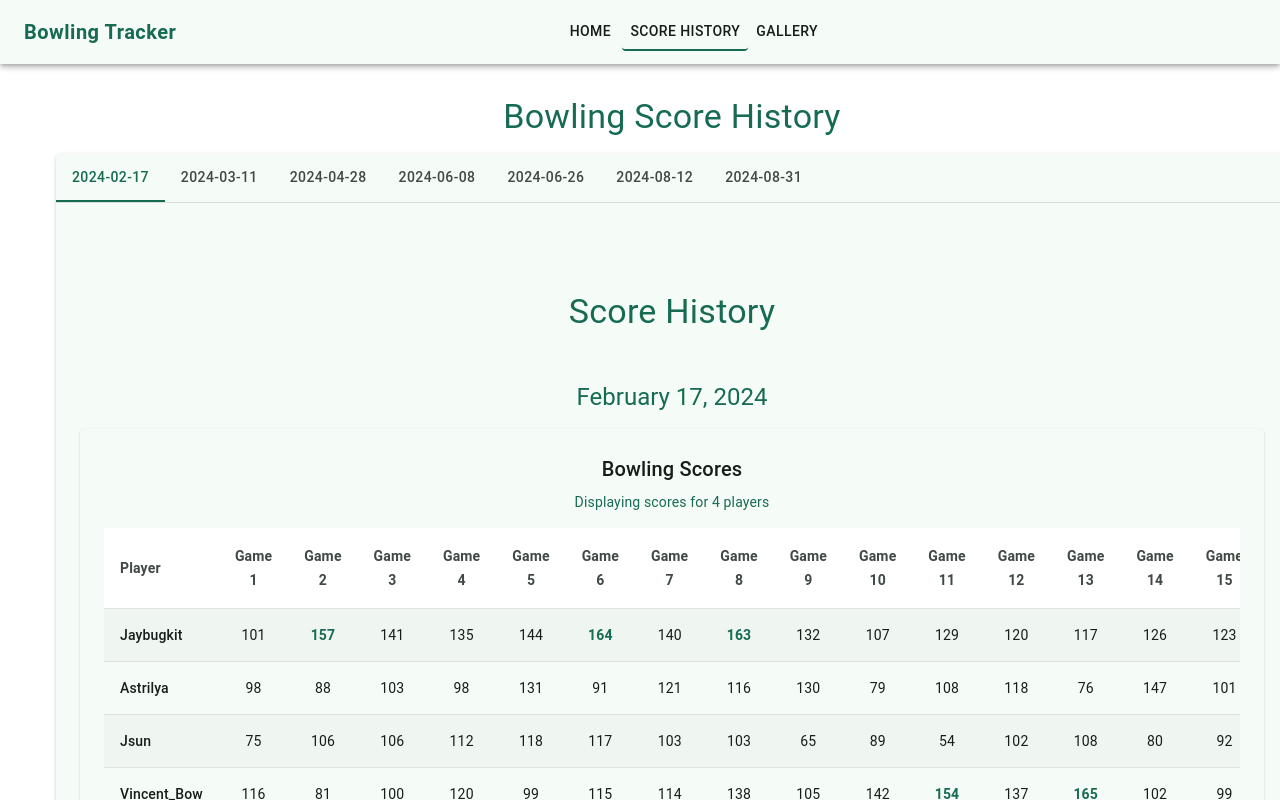
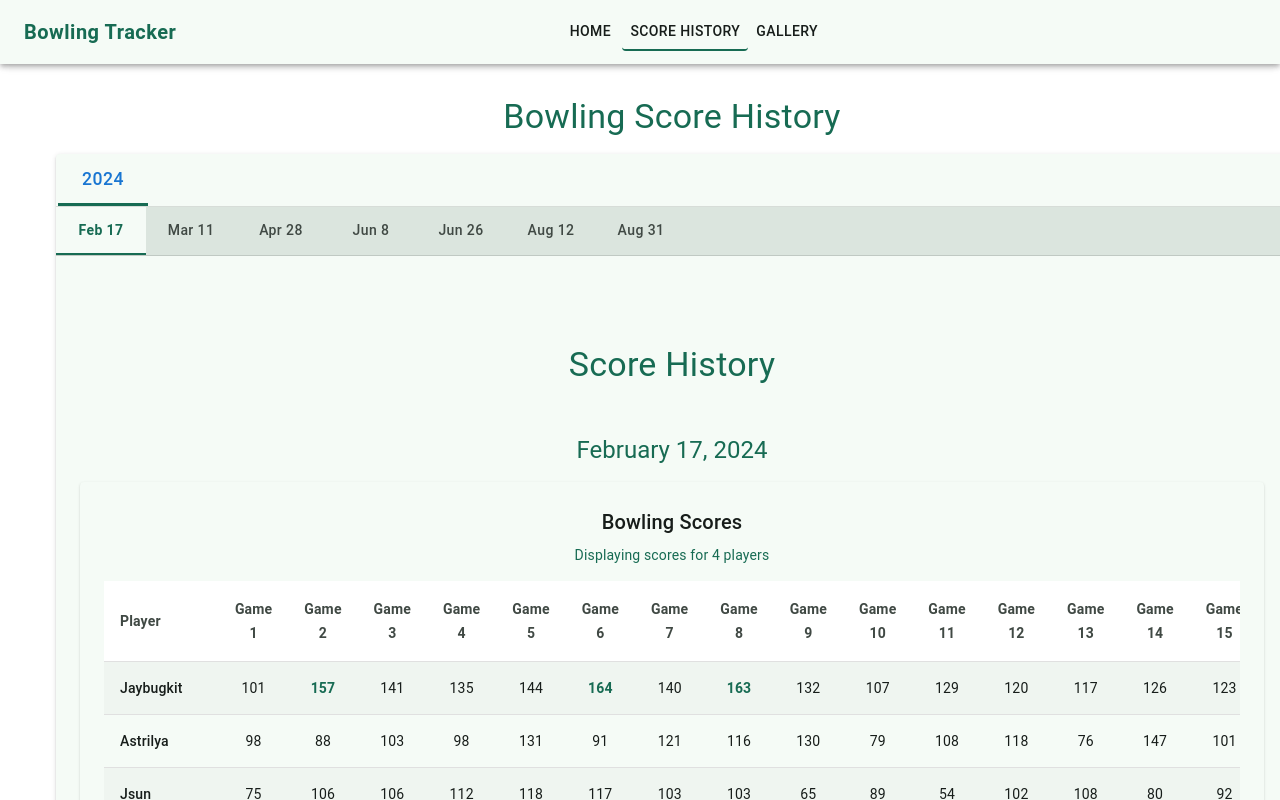
Before and after one commit to jwong65/bowling-project, a React (Vite) app: page /scorehistory in a window 1280 px wide. Shown: the top 800 px of the page. Built offline with nearby package versions, Linux system fonts and the light colour scheme; some icons are missing.

Commit message:
Added tabs for years, changed sessions to year and adjusted all variables

```diff
--- a/src/components/BowlingHistory.jsx
+++ b/src/components/BowlingHistory.jsx
@@ -2,30 +2,51 @@ import React, {useState, useEffect} from 'react'
 import ScoreHistory from './ScoreHistory';
 import { Container, Box, Typography, Tabs, Tab, CircularProgress, Paper } from '@mui/material';
 
+import {useThemeContext} from '../context/ThemeContext'
 export default function BowlingHistory() {
-    const [selectedTab, setSelectedTab] = useState(0);
-    const [scoreSessions, setScoreSessions] = useState([]);
+    const {themeMode} = useThemeContext();
+    const [yearTab, setYearTab] = useState(0);
+    const [dateTabs, setDateTabs] = useState({});
+    const [scoresByYear, setScoresByYear] = useState({});
     const [loading, setLoading] = useState(true);
+    const [years, setYears] = useState([]);
+
     useEffect(() => {
         const loadScoreData = async () => {
             try {
                 const scoreFiles = import.meta.glob('../data/bowling-scores/*.json');
-                const sessions = [];
+                const sessionsByYear = {};
 
                 for (const path in scoreFiles) {
                     const module = await scoreFiles[path]();
 
                     const filename = path.split('/').pop();
                     const date = filename.replace('.json', '');
+                    const year = date.split('-')[0];
+                    if (!sessionsByYear[year]) {
+                        sessionsByYear[year] = [];
+                    }
 
-                    sessions.push({
+                    sessionsByYear[year].push({
                         date,
                         data: module.default
                     });
                 }
-                sessions.sort((a, b) => new Date(a.date) - new Date(b.date));
 
-                setScoreSessions(sessions);
+                Object.keys(sessionsByYear).forEach((year) => {
+                    sessionsByYear[year].sort((a, b) => new Date(a.date) - new Date(b.date));
+                });
+
+                const sortedYears = Object.keys(sessionsByYear).sort((a, b) => b - a);
+
+                const initialDateTabs = {};
+                sortedYears.forEach(year => {
+                    initialDateTabs[year] = 0;
+                });
+
+                setYears(sortedYears);
+                setScoresByYear(sessionsByYear);
+                setDateTabs(initialDateTabs);
                 setLoading(false);
             } catch (error) {
                 console.error('Error loading score data:', error);
@@ -35,9 +56,11 @@ export default function BowlingHistory() {
 
         loadScoreData();
     }, []);
-    const handleTabChange = (event, newValue) =>{
-        setSelectedTab(newValue)
+
+    const handleTabChange = (event, newValue) => {
+        setYearTab(newValue);
     }
+
     if (loading) {
         return (
             <Container sx={{ display: 'flex', justifyContent: 'center', alignItems: 'center', height: '50vh' }}>
@@ -45,6 +68,41 @@ export default function BowlingHistory() {
             </Container>
         );
     }
+
+    if (years.length === 0) {
+        return (
+            <Container maxWidth="xl">
+                <Box sx={{ mt: 8, textAlign: 'center' }}>
+                    <Typography variant="h5" color="text.secondary">
+                        No bowling score data available
+                    </Typography>
+                </Box>
+            </Container>
+        );
+    }
+
+    const currentYear = years[yearTab];
+    const currentSessions = scoresByYear[currentYear] || [];
+
+    const handleDateTabChange = (event, newValue) => {
+        setDateTabs(prev => ({
+            ...prev,
+            [currentYear]: newValue
+        }));
+    };
+
+    const formatDate = (dateStr) => {
+        try {
+            const date = new Date(`${dateStr}T00:00:00`);
+            return date.toLocaleDateString(undefined, {
+                month: 'short',
+                day: 'numeric'
+            });
+        } catch (e) {
+            return dateStr;
+        }
+    };
+
     return (
         <Container maxWidth="xl">
             <Box sx={{ mt: 8, mb: 2 }}>
@@ -63,34 +121,81 @@ export default function BowlingHistory() {
             >
                 <Box sx={{ borderBottom: 1, borderColor: 'divider' }}>
                     <Tabs
-                value={selectedTab}
+                        value={yearTab}
                         onChange={handleTabChange}
                         sx={{
                             '& .MuiTab-root': {
+                                margin: '2px',
+                                borderRadius: '4px 4px 0 0',
                                 color: 'var(--md-sys-color-on-surface-variant)',
+                                fontWeight: 'medium',
+                            },
+                            '& .MuiTabs-indicator': {
+                                backgroundColor: 'var(--md-sys-color-primary)',
+                                height: 3
+                            }
+                        }}
+                    >
+                        {years.map((year) => (
+                            <Tab
+                                key={year}
+                                label={year}
+                                sx={{
+                                    textTransform: 'none',
+                                    fontSize: { xs: '1rem', sm: '1.1rem' }
+                                }}
+                            />
+                        ))}
+                    </Tabs>
+                </Box>
+
+                {currentSessions.length > 0 && (
+                    <Box sx={{
+                        borderBottom: 1,
+                        borderColor: 'divider',
+                        backgroundColor: 'var(--md-sys-color-surface-variant)'
+                    }}>
+                        <Tabs
+                            value={dateTabs[currentYear] || 0}
+                            onChange={handleDateTabChange}
+                            variant="scrollable"
+                            scrollButtons="auto"
+                            allowScrollButtonsMobile
+                            sx={{
+                                '& .MuiTab-root': {
+                                    color: 'var(--md-sys-color-on-surface-variant)',
+                                    fontWeight: 'medium',
                                     '&.Mui-selected': {
                                         color: 'var(--md-sys-color-primary)',
+                                        backgroundColor: 'var(--md-sys-color-surface)',
+                                        fontWeight: 'bold'
                                     }
                                 },
                                 '& .MuiTabs-indicator': {
                                     backgroundColor: 'var(--md-sys-color-primary)',
+                                    height: 2
                                 }
                             }}
                         >
-                {scoreSessions.map((session) => (
-                <Tab
+                            {currentSessions.map((session, index) => (                                 <Tab
                                     key={session.date}
-                    label={session.date}
+                                    label={formatDate(session.date)}
+                                    sx={{
+                                        textTransform: 'none',
+                                    }}
                                 />
                             ))}
                         </Tabs>
                     </Box>
-            {scoreSessions.map((session, index) => (
+                )}
+
+                {currentSessions.map((session, dateIndex) => (
                     <Box
                         key={session.date}
-                hidden={selectedTab !== index}
+                        hidden={dateTabs[currentYear] !== dateIndex}
+                        sx={{ display: dateTabs[currentYear] === dateIndex ? 'block' : 'none' }}
                     >
-                {selectedTab === index && (
+                        {dateTabs[currentYear] === dateIndex && (
                             <ScoreHistory
                                 scoreData={session.data}
                                 dateString={session.date}
```
Also changed, not shown: src/components/BowlingStats.jsx (+7 -0 lines). Lines whose indentation alone changed are shown as unchanged.
